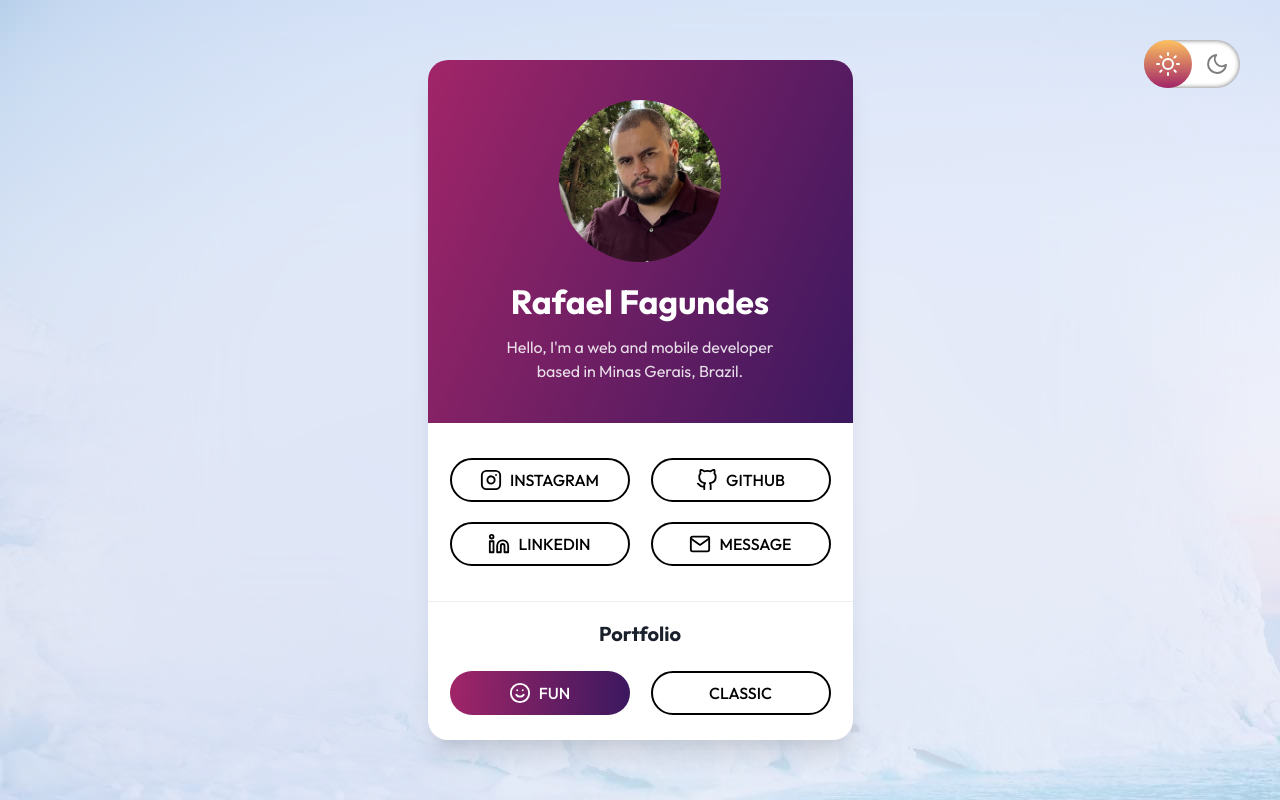
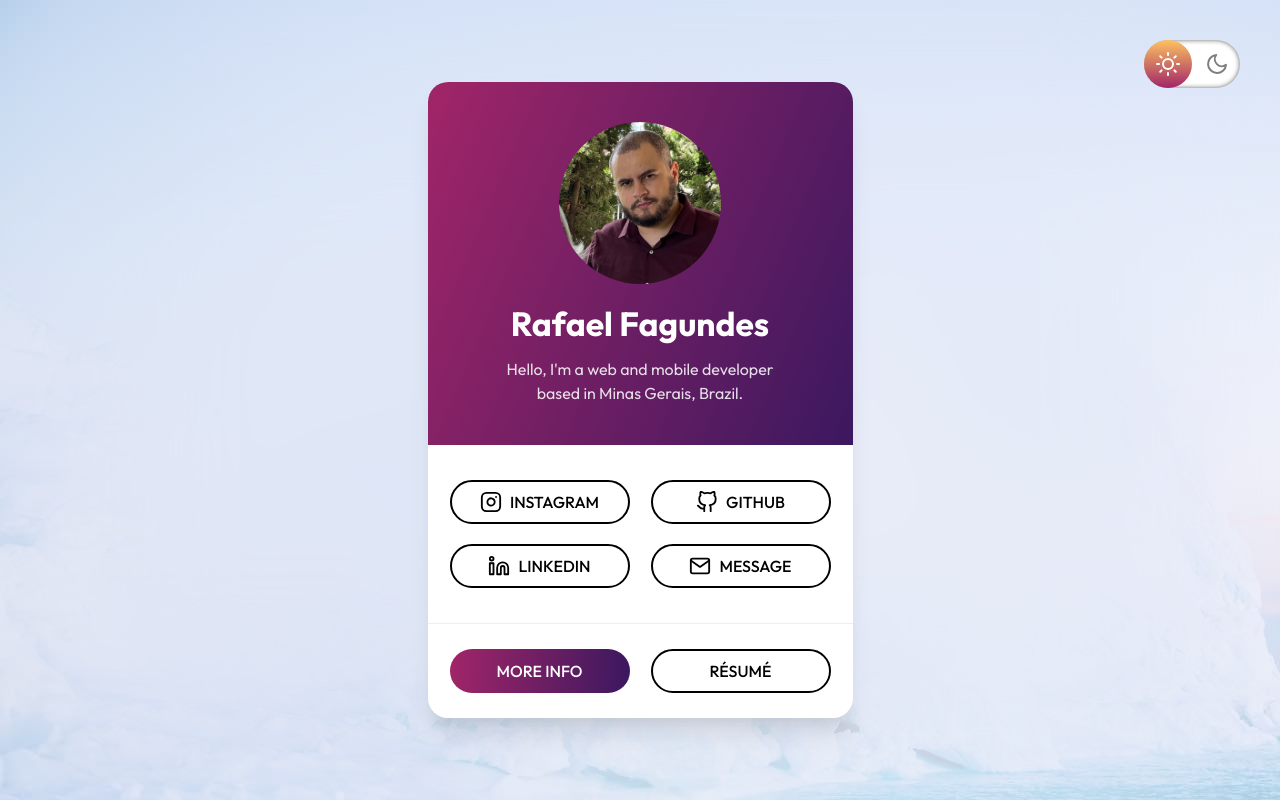
Before and after one commit to rafaelfagundes/my-portfolio-website, a Next.js app: page / in a window 1280 px wide. Built offline with nearby package versions, Linux system fonts and the light colour scheme.

Commit message:
Minor semantic changes

```diff
--- a/pages/index.tsx
+++ b/pages/index.tsx
@@ -1,10 +1,4 @@
-import {
-  Box,
-  Flex,
-  Heading,
-  useColorModeValue,
-  useMediaQuery,
-} from "@chakra-ui/react";
+import { Box, Flex, useColorModeValue, useMediaQuery } from "@chakra-ui/react";
 import { motion } from "framer-motion";
 import type { NextPage } from "next";
 import Link from "next/link";
@@ -33,37 +27,29 @@ const Home: NextPage = () => {
         <CardHeader isMobile={isMobile}></CardHeader>
         <SocialButtons isMobile={isMobile}></SocialButtons>
         <HorizontalLine></HorizontalLine>
-        <Heading
-          textAlign="center"
-          as="h2"
-          fontSize={20}
-          margin="20px 22px 0 22px"
-        >
-          Portfolio
-        </Heading>
         <Flex
           justifyContent="space-between"
           p="25px 0px 5px 0px"
           margin="0 22px"
         >
-          <Link href="/fun-portfolio">
+          <Link href="/more-info">
             <motion.span
               animate={{ y: 0, opacity: 1, scale: 1 }}
               initial={{ y: -20, opacity: 0, scale: 0.9 }}
               transition={{ delay: 0.72, staggerChildren: 0.2 }}
             >
-              <Button isMobile={isMobile} color icon="smile">
-                Fun
+              <Button isMobile={isMobile} color>
+                More Info
               </Button>
             </motion.span>
           </Link>
-          <Link href="/classic-portfolio">
+          <Link href="/resume">
             <motion.span
               animate={{ y: 0, opacity: 1, scale: 1 }}
               initial={{ y: -20, opacity: 0, scale: 0.9 }}
               transition={{ delay: 0.8, staggerChildren: 0.3 }}
             >
-              <Button isMobile={isMobile}>Classic</Button>
+              <Button isMobile={isMobile}>Résumé</Button>
             </motion.span>
           </Link>
         </Flex>
```
Also changed, not shown: pages/more-info.tsx (renamed from pages/fun-portfolio.tsx), pages/resume.tsx (renamed from pages/classic-portfolio.tsx).
